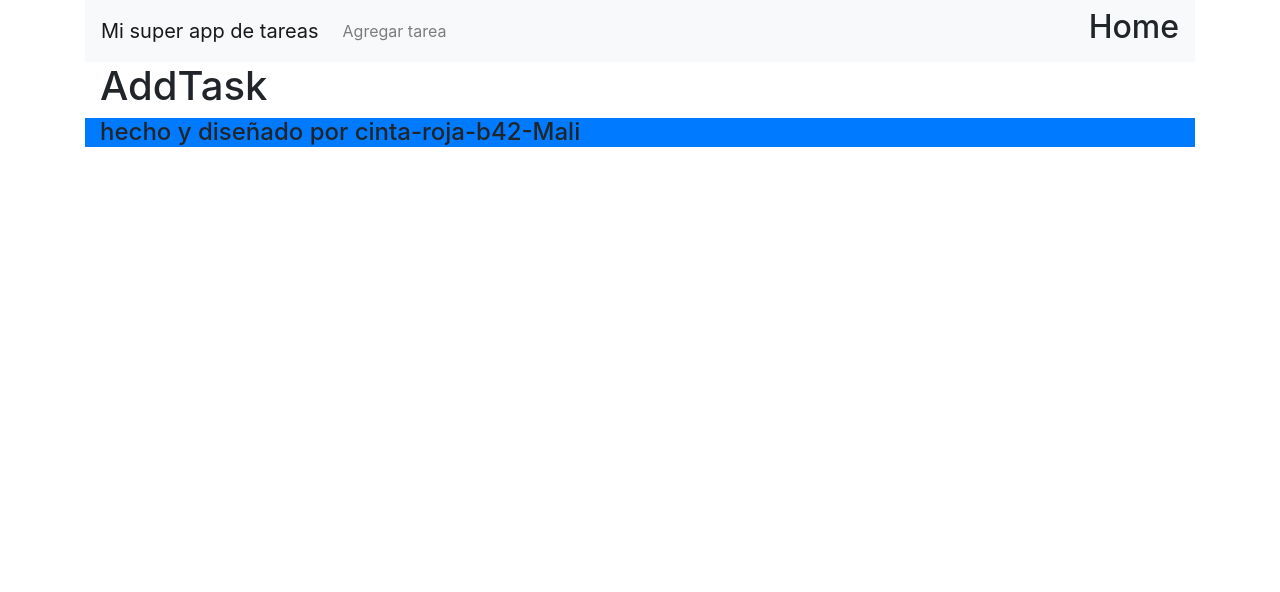
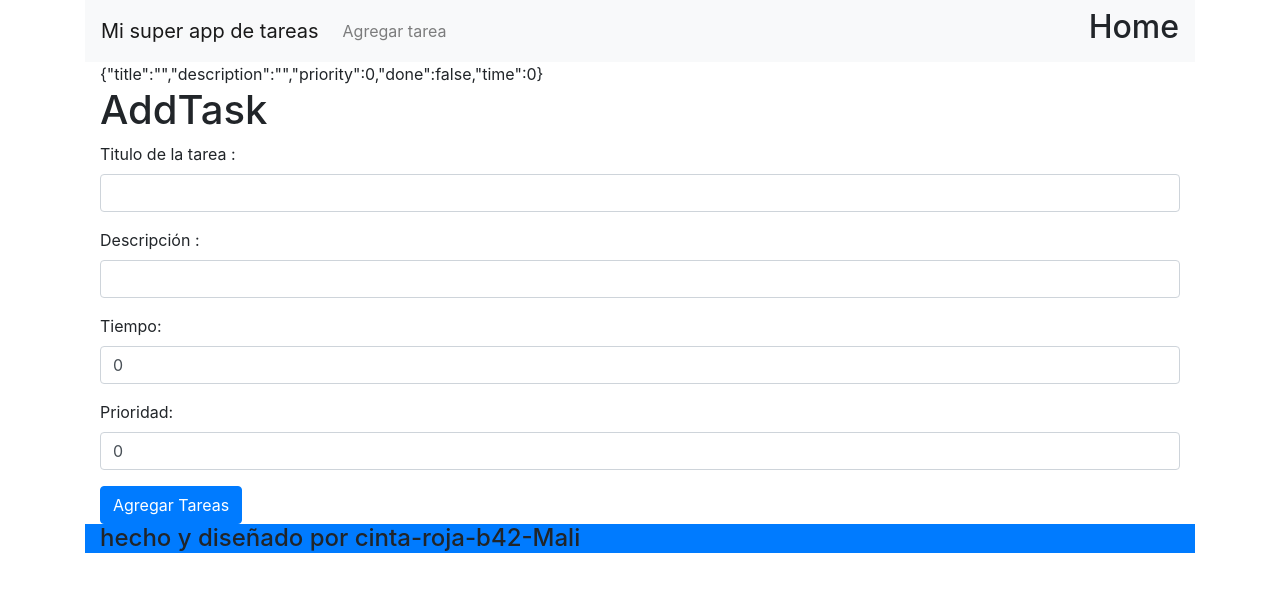
Before and after one commit to malibb/b42-cintaroja, a React (Create React App) app in the folder to-do-list/: page /task/add in a window 1280 px wide. Shown: the top 592 px of the page. Built offline with nearby package versions, Linux system fonts and the light colour scheme.

Commit message:
add tasks

```diff
--- a/to-do-list/src/components/Task.js
+++ b/to-do-list/src/components/Task.js
@@ -22,7 +22,14 @@ const Task = ({ id, title, description, done, time, priority, isHome }) => {
         <h5 className="card-title">{title}</h5>
           <h6 className="card-subtitle mb-2 text-muted">Tiempo para realizarla: {time} hora</h6>
           { isHome
-          ? <Link to={`/task/${id}`} className="card-link">Ir al detalle </Link>
+          ?
+          <>
+          <div className="form-group form-check">
+                <input type="checkbox" className="form-check-input" id="exampleCheck1"/>
+                <label className="form-check-label" for="exampleCheck1">Terminaste la tarea?</label>
+          </div>
+          <Link to={`/task/${id}`} className="card-link">Ir al detalle </Link>
+          </>
             :
           <>
           <p className="card-text">{description}</p>
--- a/to-do-list/src/views/AddTask.js
+++ b/to-do-list/src/views/AddTask.js
@@ -1,12 +1,104 @@
-import React from 'react';
+import React, { useState } from 'react';
+import { useHistory } from 'react-router-dom';
 import Layout from './../components/Layout';
+import axios from 'axios';
 
 const AddTask = () => {
+    const history = useHistory();
+    const [ task, setTask ] = useState({
+        title:'',
+        description:'',
+        priority: 0,
+        done: false,
+        time: 0,
+    });
+    const handleChange = (event) => {
+    // task { title, descript...}
+        switch(event.target.id) {
+            case 'title':
+                setTask({
+                    ...task,
+                    title: event.target.value,
+                });
+            break;
+            case 'description':
+                setTask({
+                    ...task,
+                    description: event.target.value,
+                });
+            break;
+            case 'priority':
+                setTask({
+                    ...task,
+                    priority: parseInt(event.target.value),
+                });
+            break;
+            case 'time':
+                setTask({
+                    ...task,
+                    time: parseInt(event.target.value),
+                });
+            break;
+        }
+        // task 'Title'
+    };
+
+    const createTask = () => {
+        if(
+            task.title.length > 0 &&
+            task.description.length > 0 &&
+            task.time > 0 &&
+            task.time < 25 &&
+            task.priority > 0 &&
+            task.priority < 6
+        ) {
+            axios.post('https://prueba-cinta-roja-mali.firebaseio.com/tasks.json', task)
+            .then(({data})=>{
+                if(data.name){
+                    history.push(`/task/${data.name}`);
+                } else {
+                    alert('Algo salio mal');
+                }
+            })
+            .catch(()=>{
+                // si sigues desarrollando el proyecto, si está en tus manos repararlo
+                alert('Hay algo mal fuera de tus manos.');
+            });
+        } else {
+            alert('No has llenado todos los campos o has llenado de forma incorrecta un campo.');
+        }
+
+    }
+
     return(
-    <Layout className="container mh-100" title="Home">
+    <Layout classNameName="container mh-100" title="Home">
+        {JSON.stringify(task)}
     <h1>AddTask</h1>
-
-</Layout>);
+        <div>
+            <div className="form-group">
+                <label for="title">Titulo de la tarea : </label>
+                <input type="text" className="form-control" id="title"
+                value={task.title} onChange={handleChange}/>
+            </div>
+            <div className="form-group">
+                <label for="description">Descripción : </label>
+                <input type="text" className="form-control" id="description"
+                value={task.description} onChange={handleChange}/>
+            </div>
+            <div className="form-group">
+                <label for="time">Tiempo: </label>
+                <input type="number" className="form-control" id="time" max="24" min="1"
+                value={task.time} onChange={handleChange}/>
+            </div>
+            <div className="form-group">
+                <label for="priority">Prioridad: </label>
+                <input type="number" className="form-control" id="priority" max="5" min="1"
+                value={task.priority} onChange={handleChange}/>
+            </div>
+            <button type="submit" className="btn btn-primary" onClick={createTask}>Agregar Tareas</button>
+    </div>
+    </Layout>
+);
 };
 
 export default AddTask;
--- a/to-do-list/src/views/Task.js
+++ b/to-do-list/src/views/Task.js
@@ -8,9 +8,11 @@ const Task = () => {
     const { id } = useParams();
     const [ task, setTask ] = useState({});
     const [ error, setError ] = useState(null);
+
     useEffect(() => {
         getTask();
     }, []);
+    // SI usamos un arreglo vacio sólo se ejecuta al montarse.
 
     const getTask = () => {
         axios.get(`https://prueba-cinta-roja-mali.firebaseio.com/tasks/${id}.json`)
```
